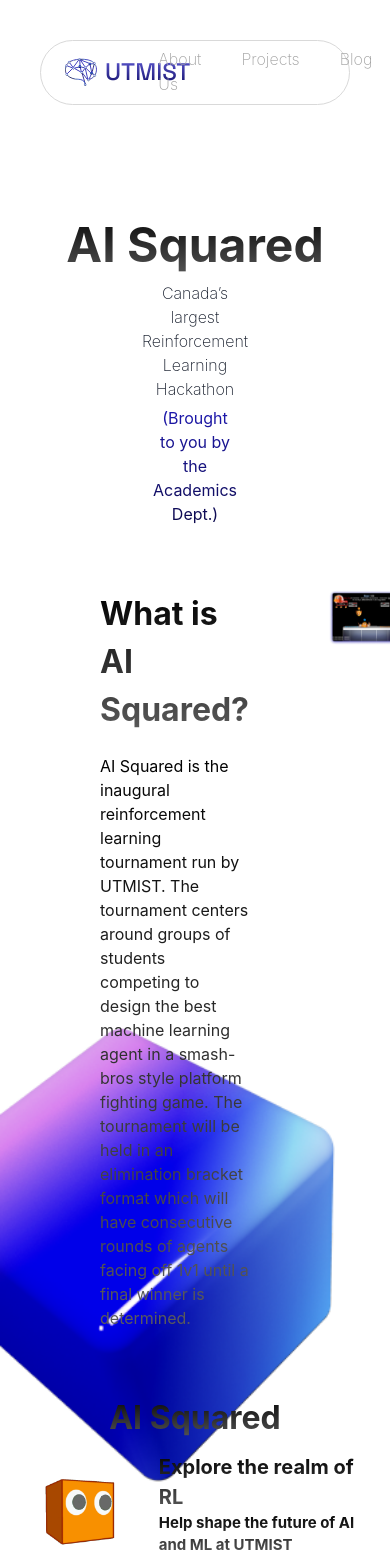
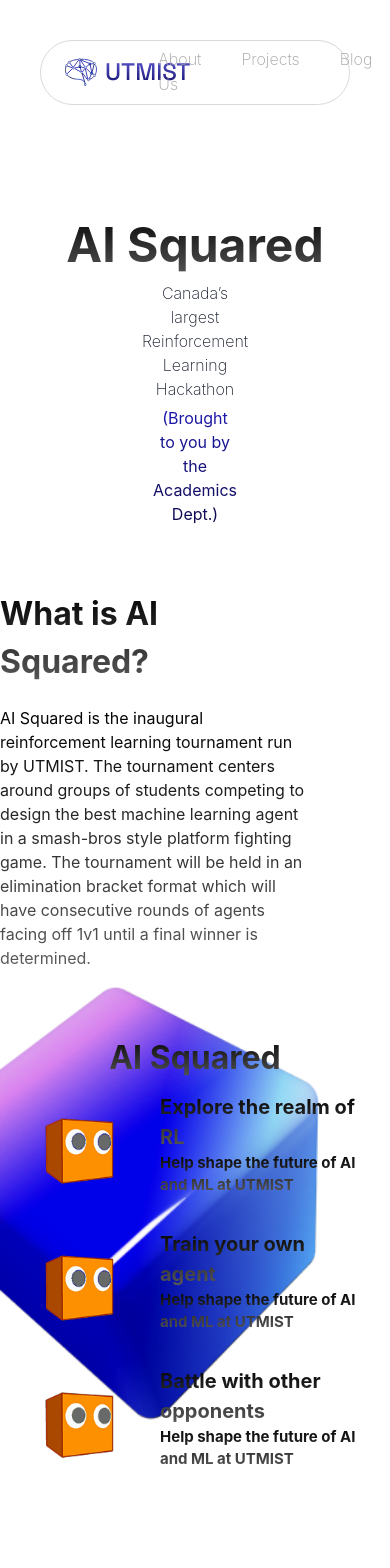
Before and after one commit to UTMIST/UTMIST, a Next.js app in the folder client/: page /ai2 in a window 390 px wide. Shown: the top 1568 px of the page. Built offline with nearby package versions, Linux system fonts and the light colour scheme.

Commit message:
Revert "Fixed React prop mapping issue for Slider component, uploaded gif version of cube image, fixed some margins for mobile compatibility and changed routing from Events page to AI2 page."
This reverts commit 6a60122bcc8ad5910729404ce3fa01dc570bfcb2.

```diff
--- a/client/src/app/ai2/page.tsx
+++ b/client/src/app/ai2/page.tsx
@@ -4,7 +4,7 @@ import { AI2Card } from "@/components/ai2-cards";
 import { useState } from "react";
 import Image from "next/image";
 import ai2_demo from "@/assets/photos/ai2_demo.png";
-import cube from "@/assets/photos/cube.gif";
+import cube from "@/assets/photos/cube.png";
 import faces from "@/assets/photos/faces.png";
 // import slider from "@/components/slider/slider";
 import Slider from "@/components/slider/slider";
@@ -104,8 +104,8 @@ export default function AI2Page() {
       <h2 className="highlight-battles-title">Highlight Battles</h2>
       <div className="flex flex-col items-center justify-center px-8 mb-20">
           <Slider>
-          {slides.map((i, s) => (
-            <img src={i} key={s} />
+          {slides.map((s) => (
+            <img src={s} />
           ))}
         </Slider>
       </div>
--- a/client/src/app/events/api/events.ts
+++ b/client/src/app/events/api/events.ts
@@ -126,7 +126,7 @@ const mockFeaturedEvents: FeaturedEvent[] = [
   },
   {
     title: "AI^2",
-    url: "/ai2",
+    url: "https://www.eventbrite.ca/e/ai2-reinforcement-learning-tournament-tickets-1141689918279",
     background: 'linear-gradient(135deg, #e57fe5 0%, #6655e6 100%)',
     titleClassName: 'title-large',
     titleAlignment: 'right',
--- a/client/src/components/slider/slider.jsx
+++ b/client/src/components/slider/slider.jsx
@@ -24,11 +24,7 @@ export default function Slider({
         className="flex transition-transform ease-out duration-500"
         style={{ transform: `translateX(-${curr * 100}%)` }}
       >
-        {slides.map((slide, i) => (
-          <div key={i} className="w-full flex-shrink-0">
-            {slide}
-          </div>
-        ))}
+        {slides}
       </div>
       <div className="absolute inset-0 flex items-center justify-between p-4">
         <button
@@ -47,9 +43,8 @@ export default function Slider({
 
       <div className="absolute bottom-0 right-0 left-0 ">
         <div className="flex items-center justify-center gap-2">
-          {slides.map((slide, i) => (
+          {slides.map((_, i) => (
             <div
-              key={i}
               className={`
               transition-all w-3 h-3 bg-black rounded-full
               ${curr === i ? "p-2" : "bg-opacity-50"}
--- a/client/src/styles/ai2.css
+++ b/client/src/styles/ai2.css
@@ -62,15 +62,13 @@
 .intro-section-left{
     display: flex;
     flex-direction: column;
-    max-width: 350px;
-    margin-left: 100px;
+    max-width:450px;
 }
 
 .intro-section-right{
     display: flex;
     flex-direction: column;
     max-width: 800px;
-    margin-right: 100px;
 }
 
 
```
Also changed, not shown: client/src/assets/photos/cube.gif (deleted).
